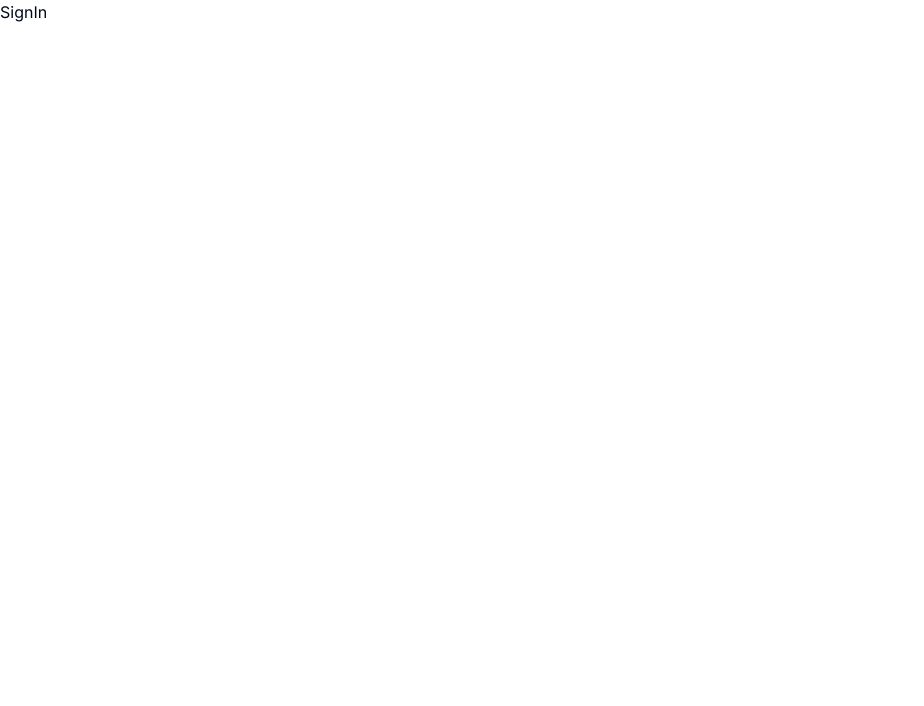
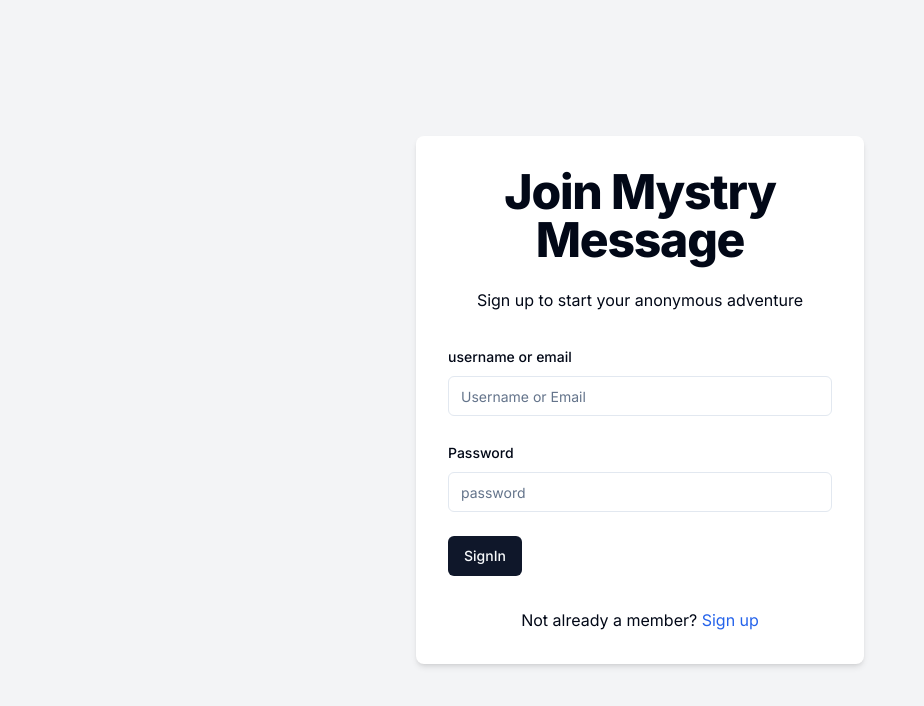
Before and after one commit to ankithans/mystrymessage, a Next.js app: page /sign-in in a window 1280 px wide. Shown: the top 706 px of the page, without its empty margins (0-924 px from the left). Built offline with nearby package versions, Linux system fonts and the light colour scheme.

Commit message:
feat: signin page

```diff
--- a/src/app/(auth)/sign-in/page.tsx
+++ b/src/app/(auth)/sign-in/page.tsx
@@ -1,7 +1,138 @@
-import React from "react";
+"use client";
+
+import { zodResolver } from "@hookform/resolvers/zod";
+import { useForm } from "react-hook-form";
+import * as z from "zod";
+import Link from "next/link";
+import { useState } from "react";
+import { useToast } from "@/components/ui/use-toast";
+import { useRouter } from "next/navigation";
+import {
+	Form,
+	FormControl,
+	FormField,
+	FormItem,
+	FormLabel,
+	FormMessage,
+} from "@/components/ui/form";
+import { Input } from "@/components/ui/input";
+import { Button } from "@/components/ui/button";
+import { Loader2 } from "lucide-react";
+import { signInSchema } from "@/schemas/signInSchema";
+import { signIn } from "next-auth/react";
 
 const SignIn = () => {
-	return <div>SignIn</div>;
+	const [isSubmitting, setIsSubmitting] = useState(false);
+	const { toast } = useToast();
+	const router = useRouter();
+
+	// zod implementation
+	const form = useForm<z.infer<typeof signInSchema>>({
+		resolver: zodResolver(signInSchema),
+		defaultValues: {
+			identifier: "",
+			password: "",
+		},
+	});
+
+	const onSubmit = async (data: z.infer<typeof signInSchema>) => {
+		setIsSubmitting(true);
+		const result = await signIn("credentials", {
+			redirect: false,
+			identifier: data.identifier,
+			password: data.password,
+		});
+		if (result?.error) {
+			toast({
+				title: "Login failed",
+				description: "Incorrect username or password",
+				variant: "destructive",
+			});
+		}
+
+		if (result?.url) {
+			router.replace("/dashboard");
+		}
+		setIsSubmitting(false);
+	};
+
+	return (
+		<div className="flex justify-center items-center min-h-screen bg-gray-100">
+			<div className="w-full max-w-md p-8 space-y-8 bg-white rounded-lg shadow-md">
+				<div className="text-center">
+					<h1 className="text-4xl font-extrabold tracking-tight lg:text-5xl mb-6">
+						Join Mystry Message
+					</h1>
+					<p className="mb-4">
+						Sign up to start your anonymous adventure
+					</p>
+				</div>
+				<Form {...form}>
+					<form
+						onSubmit={form.handleSubmit(onSubmit)}
+						className="space-y-6"
+					>
+						<FormField
+							name="identifier"
+							control={form.control}
+							render={({ field }) => (
+								<FormItem>
+									<FormLabel>username or email</FormLabel>
+									<FormControl>
+										<Input
+											placeholder="Username or Email"
+											{...field}
+										/>
+									</FormControl>
+									<FormMessage />
+								</FormItem>
+							)}
+						/>
+
+						<FormField
+							name="password"
+							control={form.control}
+							render={({ field }) => (
+								<FormItem>
+									<FormLabel>Password</FormLabel>
+									<FormControl>
+										<Input
+											type="password"
+											placeholder="password"
+											{...field}
+										/>
+									</FormControl>
+									<FormMessage />
+								</FormItem>
+							)}
+						/>
+						<Button type="submit" disabled={isSubmitting}>
+							{isSubmitting ? (
+								<>
+									<Loader2 className="mr-2 h-4 w-4 animate-spin" />
+									Please wait
+								</>
+							) : (
+								"SignIn"
+							)}
+						</Button>
+					</form>
+				</Form>
+				<div className="text-center mt-4">
+					<p>
+						Not already a member?{" "}
+						<Link
+							href="/sign-up"
+							className="text-blue-600 hover:text-blue-800"
+						>
+							{" "}
+							Sign up
+						</Link>
+					</p>
+				</div>
+			</div>
+		</div>
+	);
 };
 
 export default SignIn;
--- a/src/schemas/signInSchema.ts
+++ b/src/schemas/signInSchema.ts
@@ -1,6 +1,6 @@
 import { z } from "zod";
 
-export const signInScehma = z.object({
+export const signInSchema = z.object({
 	identifier: z.string(),
 	password: z.string(),
 });
```
